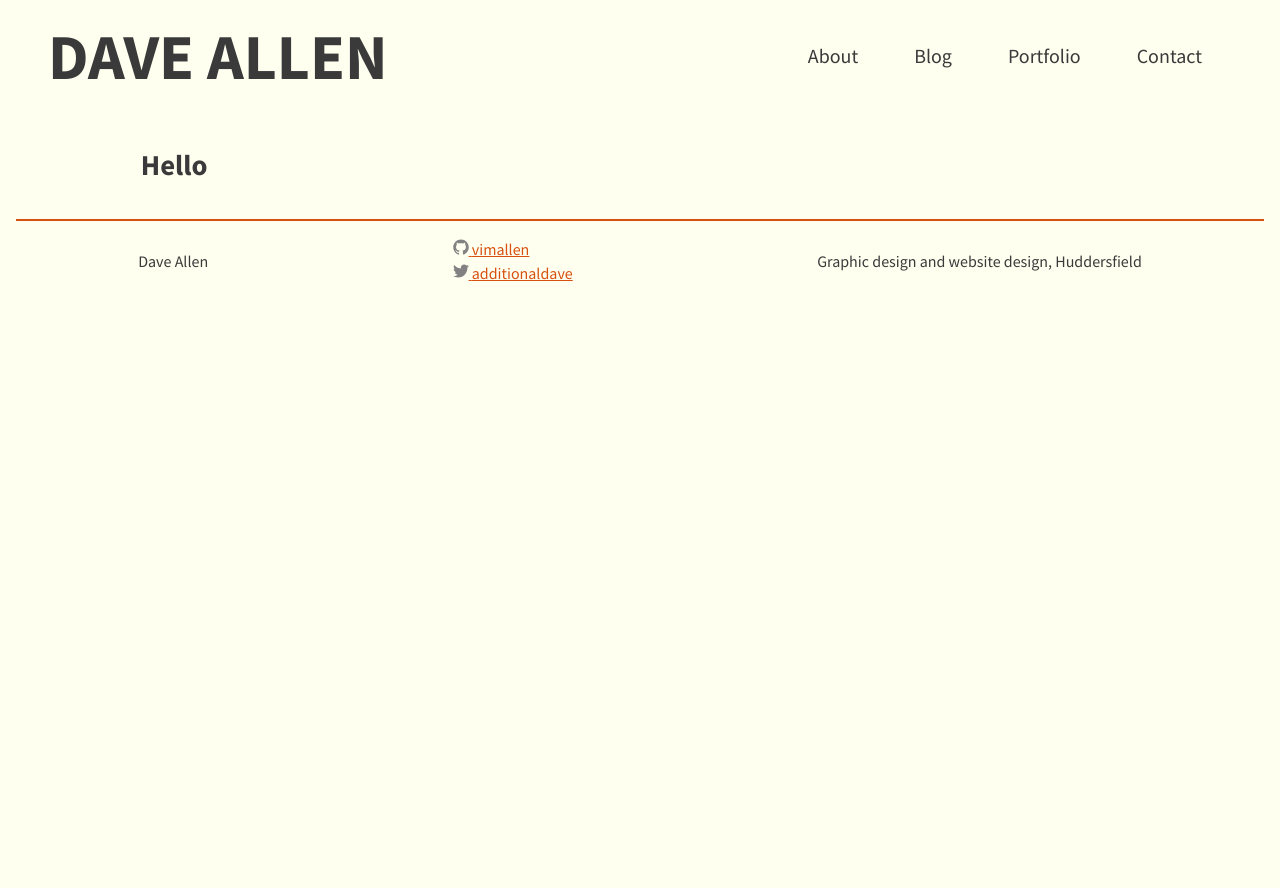
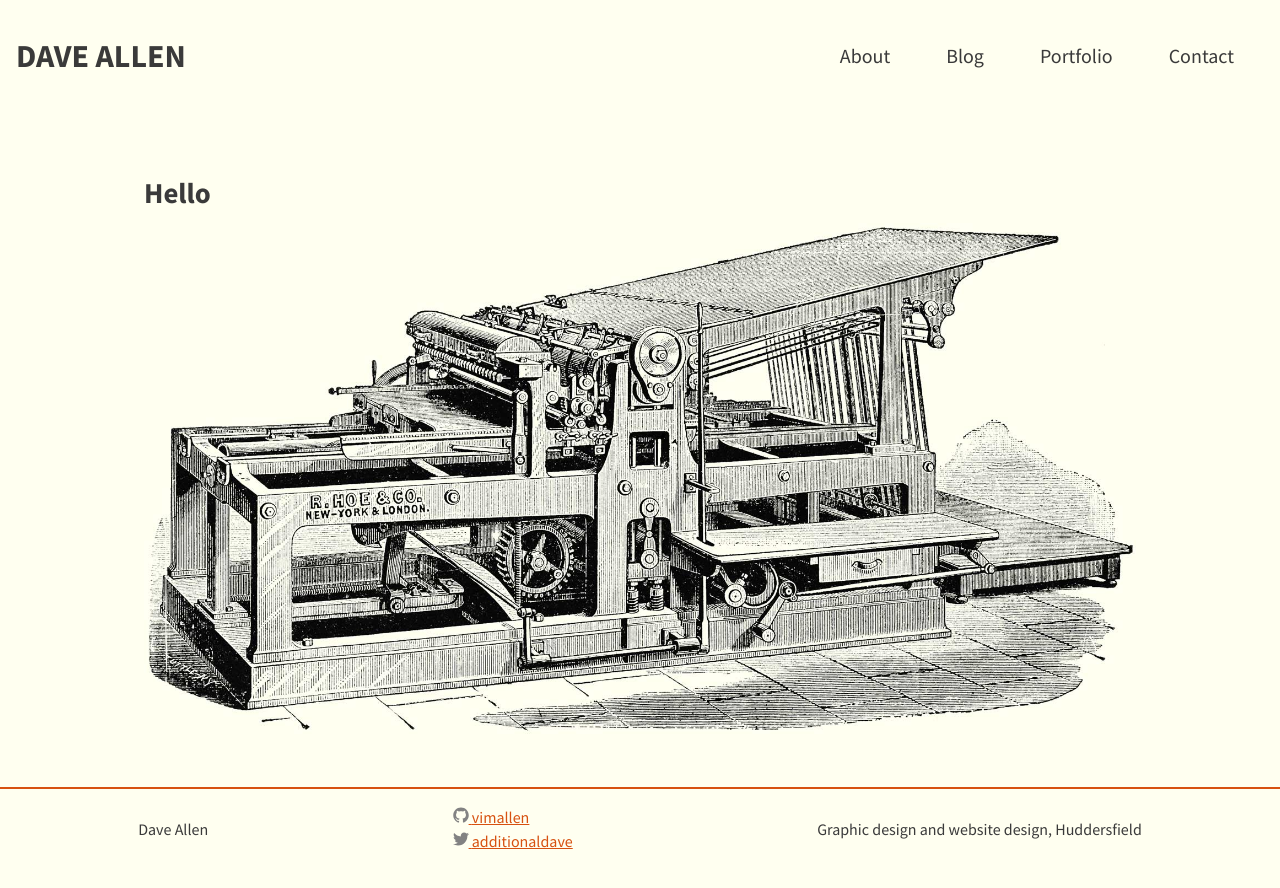
Before and after one commit to vimallen/gridbert, a Jekyll site: the page built from index.md, in a window 1280 px wide. Shown: the top 888 px of the page. Built offline with Jekyll 4.4.1, drawn with Linux system fonts in a browser that asks for light colours.

Commit message:
Padding and big image

```diff
--- a/assets/main.scss
+++ b/assets/main.scss
@@ -84,6 +84,10 @@ body {
   color: #3a3a3a;
   font-family: "Source Sans Pro", sans-serif;
   font-size: 1.0625rem;
+}
+.site-header,
+.page-content,
+.site-footer {
   padding: 1rem;
 }
 p {
@@ -223,7 +227,7 @@ h1.page-heading {
   }
   .site-title {
     display: inline-block;
-    font-size: 4rem;
+    // font-size: 2rem;
   }
   .site-nav li {
     text-align: center;
@@ -252,7 +256,7 @@ h1.page-heading {
     margin-top: 0;
   }
   .site-header {
-    padding: 0 2rem;
+    padding-top: 2.25rem;
   }
   .site-footer {
     display: flex;
--- a/index.md
+++ b/index.md
@@ -4,6 +4,5 @@
 
 layout: page
 ---
-
-
 <h1>Hello</h1>
+<figure><img src="/images/press.jpg"/></figure>
```
Also changed, not shown: images/press.jpg (added).
